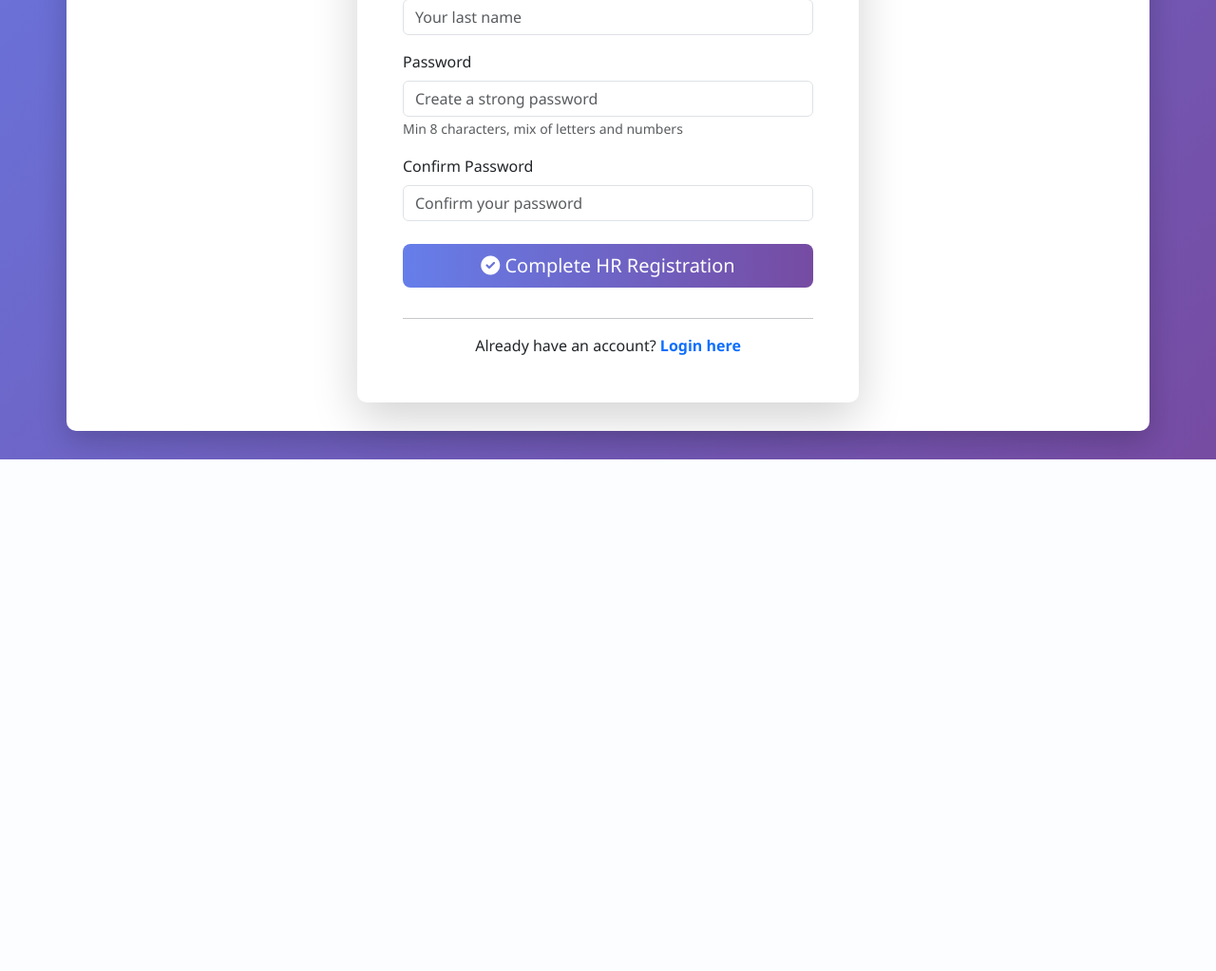
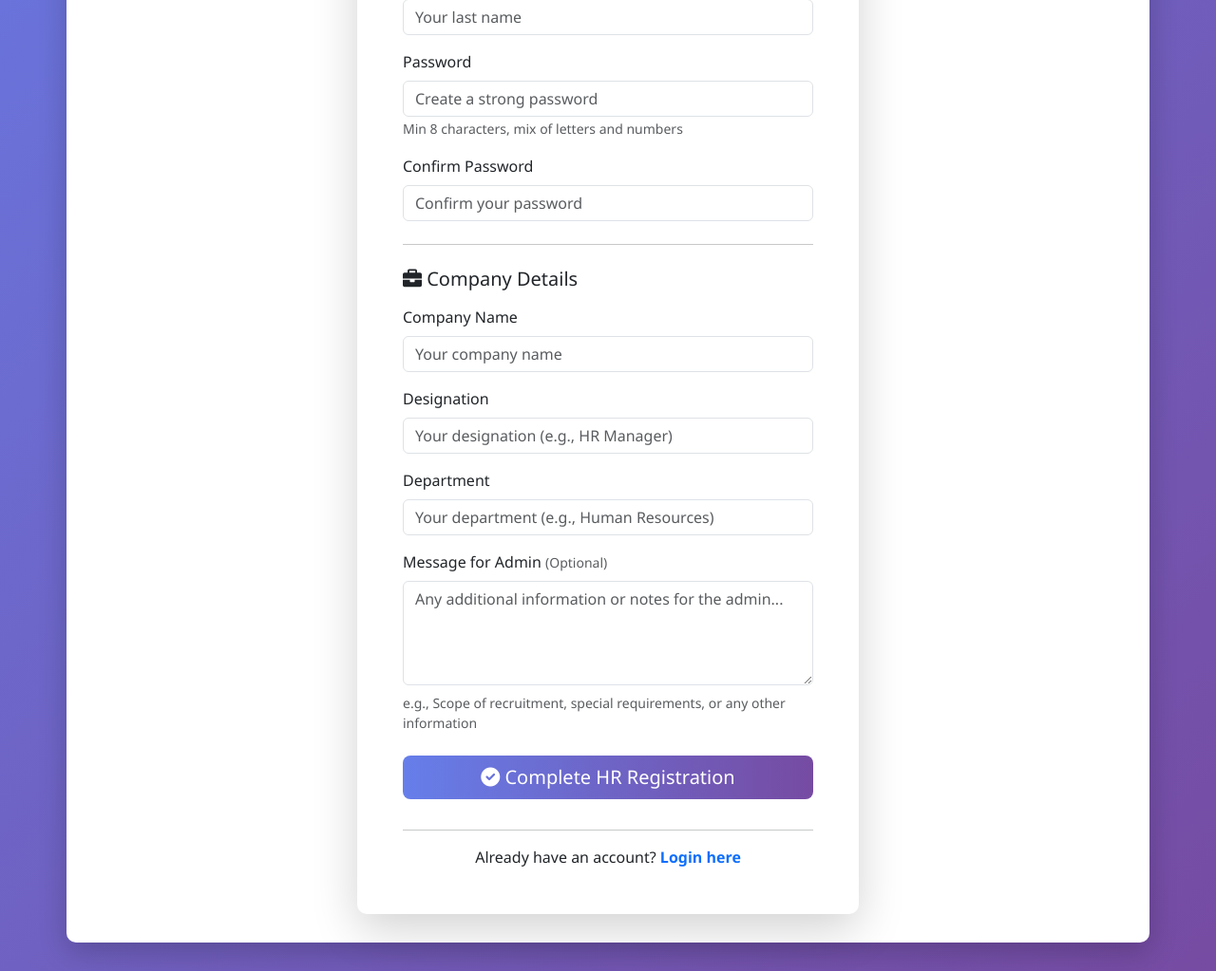
Before and after one commit to Om-mac/RecruitHub, a Django app: template core/templates/core/hr_register_step3_create_account.html in a window 1280 px wide. Shown: the part 633-1656 px from the top of the page at 95% size. Before the commit the page ends 1117 px from the top, so only its background shows below. Run offline with Django 5.2, Linux system fonts and the light colour scheme; tables that the repository leaves empty hold one stand-in row (values such as "Sample post"); the template is opened without the code that fills it: values that come from a table or form of the project are taken from there, most other values are stand-ins (such as "Sample title", 1, 10 or a date in 2020).

Commit message:
✨ Enhance HR registration form with company details and admin notes
Features Added:
- Added 'admin_notes' field to HRProfile model for HR applicants to send notes to admin
- Updated HRProfileForm to include admin_notes field
- Enhanced HR registration step 3 template with:
  - Company Name field (required)
  - Designation field (required)
  - Department field (required)
  - Admin Notes textarea (optional)

Form Structure:
- Step 1: Email verification
- Step 2: OTP verification
- Step 3: Account creation with company details and optional notes for admin

Migration:
- Created migration 0009: Added admin_notes field to HRProfile

Files Modified:
- core/models.py - Added admin_notes field to HRProfile
- core/forms.py - Updated HRProfileForm to include admin_notes
- core/templates/core/hr_register_step3_create_account.html - Added new form fields
- core/migrations/0009_*.py - Database migration

```diff
--- a/core/forms.py
+++ b/core/forms.py
@@ -133,11 +133,12 @@ class HRRegistrationForm(forms.ModelForm):
 class HRProfileForm(forms.ModelForm):
     class Meta:
         model = HRProfile
-        fields = ['company_name', 'designation', 'department']
+        fields = ['company_name', 'designation', 'department', 'admin_notes']
         widgets = {
             'company_name': forms.TextInput(attrs={'class': 'form-control', 'placeholder': 'Company Name'}),
             'designation': forms.TextInput(attrs={'class': 'form-control', 'placeholder': 'Designation'}),
             'department': forms.TextInput(attrs={'class': 'form-control', 'placeholder': 'Department'}),
+            'admin_notes': forms.Textarea(attrs={'class': 'form-control', 'placeholder': 'Any notes or message for admin (optional)', 'rows': 4}),
         }
 
 class UserProfileForm(forms.ModelForm):
--- a/core/models.py
+++ b/core/models.py
@@ -104,6 +104,7 @@ class HRProfile(models.Model):
     company_name = models.CharField(max_length=255, blank=True)
     designation = models.CharField(max_length=100, blank=True)
     department = models.CharField(max_length=100, blank=True)
+    admin_notes = models.TextField(blank=True, help_text="Notes/message for admin from HR applicant")
     # Approval workflow fields
     is_approved = models.BooleanField(default=False, help_text="HR account approved by admin")
     approval_requested_at = models.DateTimeField(auto_now_add=True, null=True, blank=True)
--- a/core/templates/core/hr_register_step3_create_account.html
+++ b/core/templates/core/hr_register_step3_create_account.html
@@ -97,6 +97,50 @@
                             {% endif %}
                         </div>
 
+                        <hr class="my-4">
+                        <h5 class="mb-3"><i class="fas fa-briefcase"></i> Company Details</h5>
+
+                        <div class="mb-3">
+                            <label for="id_company_name" class="form-label">Company Name</label>
+                            <input type="text" name="company_name" id="id_company_name" class="form-control {% if form.company_name.errors %}is-invalid{% endif %}" placeholder="Your company name" required>
+                            {% if form.company_name.errors %}
+                                <div class="invalid-feedback d-block">
+                                    {{ form.company_name.errors.0 }}
+                                </div>
+                            {% endif %}
+                        </div>
+
+                        <div class="mb-3">
+                            <label for="id_designation" class="form-label">Designation</label>
+                            <input type="text" name="designation" id="id_designation" class="form-control {% if form.designation.errors %}is-invalid{% endif %}" placeholder="Your designation (e.g., HR Manager)" required>
+                            {% if form.designation.errors %}
+                                <div class="invalid-feedback d-block">
+                                    {{ form.designation.errors.0 }}
+                                </div>
+                            {% endif %}
+                        </div>
+
+                        <div class="mb-3">
+                            <label for="id_department" class="form-label">Department</label>
+                            <input type="text" name="department" id="id_department" class="form-control {% if form.department.errors %}is-invalid{% endif %}" placeholder="Your department (e.g., Human Resources)" required>
+                            {% if form.department.errors %}
+                                <div class="invalid-feedback d-block">
+                                    {{ form.department.errors.0 }}
+                                </div>
+                            {% endif %}
+                        </div>
+
+                        <div class="mb-4">
+                            <label for="id_admin_notes" class="form-label">Message for Admin <small class="text-muted">(Optional)</small></label>
+                            <textarea name="admin_notes" id="id_admin_notes" class="form-control {% if form.admin_notes.errors %}is-invalid{% endif %}" placeholder="Any additional information or notes for the admin..." rows="4"></textarea>
+                            {% if form.admin_notes.errors %}
+                                <div class="invalid-feedback d-block">
+                                    {{ form.admin_notes.errors.0 }}
+                                </div>
+                            {% endif %}
+                            <small class="text-muted d-block mt-2">e.g., Scope of recruitment, special requirements, or any other information</small>
+                        </div>
+
                         <button type="submit" class="btn btn-primary btn-lg w-100 mb-3">
                             <i class="fas fa-check-circle"></i> Complete HR Registration
                         </button>
```
Also changed, not shown: core/migrations/0009_hrprofile_admin_notes.py (added).
